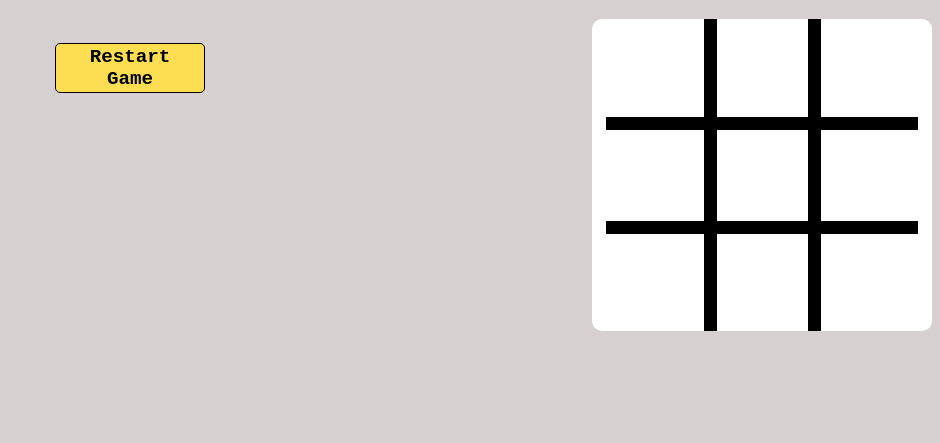
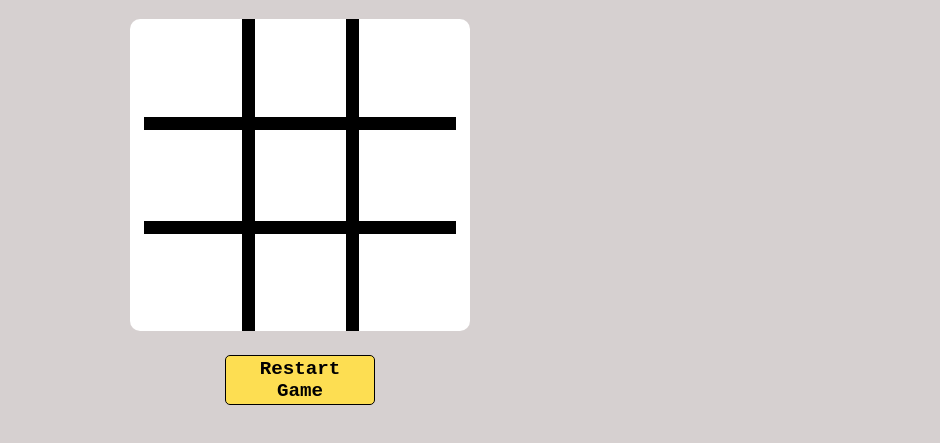
Before and after one commit to luisf-csdev/tic-tac-toe, a plain HTML site: page index.html in a window 1280 px wide. Shown: the part 61-504 px from the top of the page, without its empty margins (340-1280 px from the left). Drawn offline with Linux system fonts and the light colour scheme.

```diff
--- a/style.css
+++ b/style.css
@@ -11,7 +11,7 @@ h1, h2{
     background-color: white;
     width: 340px;
     border-radius: 10px;
-    float: inline-end;
+    float: inline;
     background-image: url(./assets/layout.png);
     background-position: center;
     background-size: contain;
```
Also changed, not shown: 1 other file.
